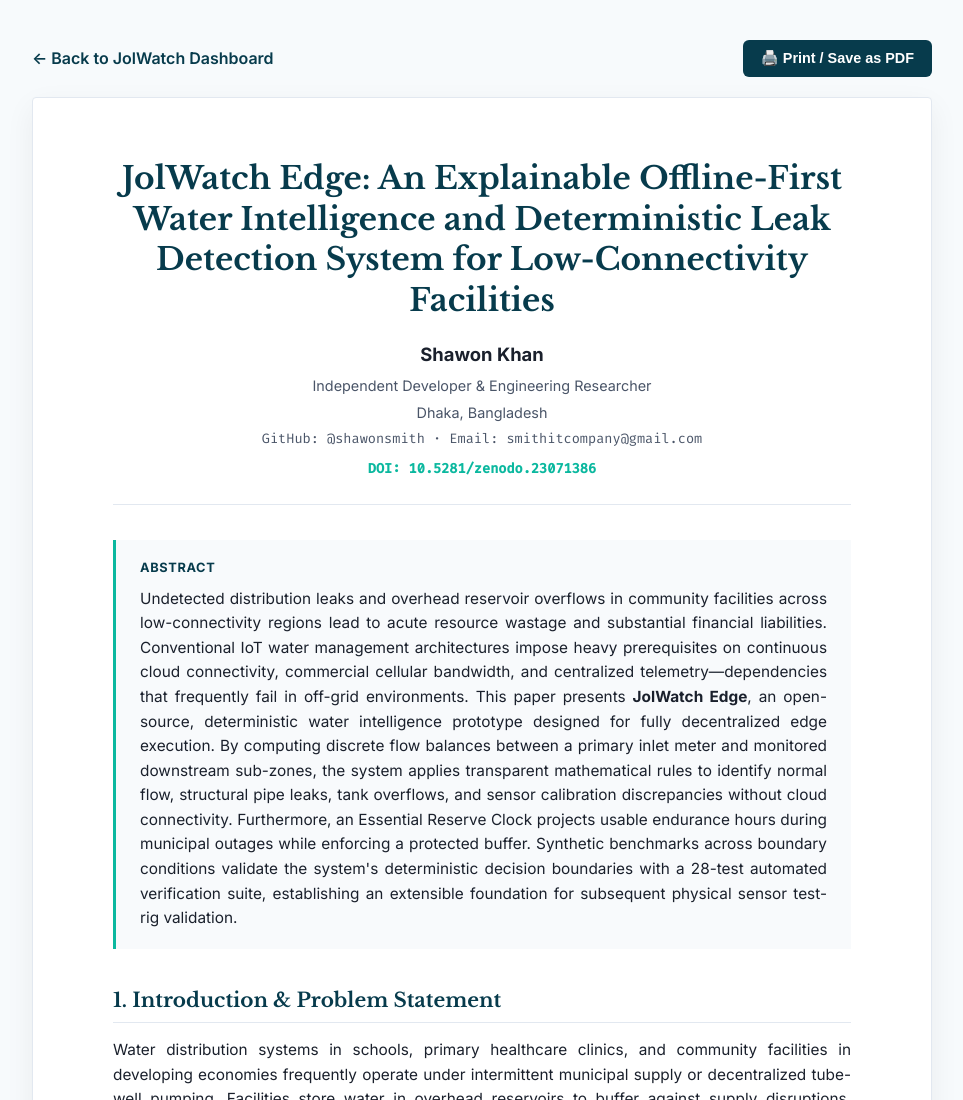
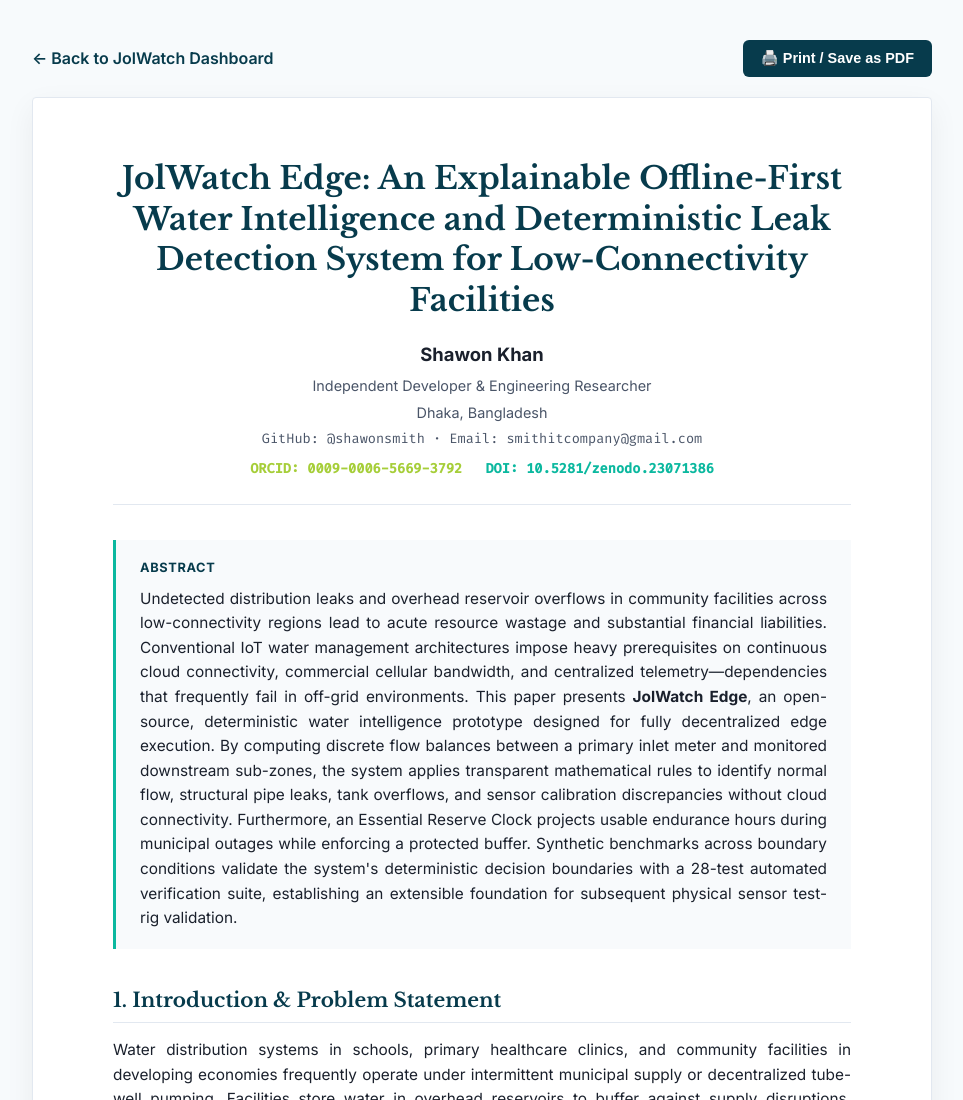
Before and after one commit to shawonsmith/jolwatch-edge, a website: page paper/index.html in a window 1280 px wide. Shown: the top 1100 px of the page, without its empty margins (158-1121 px from the left). Drawn offline with nearby package versions, Linux system fonts and the light colour scheme.

Commit message:
docs: add verified author ORCID iD 0009-0006-5669-3792 across citations and paper

```diff
--- a/paper/index.html
+++ b/paper/index.html
@@ -198,7 +198,10 @@
       <div class="author-affil">Independent Developer & Engineering Researcher</div>
       <div class="author-affil">Dhaka, Bangladesh</div>
       <div class="author-contact">GitHub: @shawonsmith · Email: smithitcompany@gmail.com</div>
-      <div class="author-contact" style="margin-top:8px;"><a href="https://doi.org/10.5281/zenodo.23071386" target="_blank" style="color:var(--accent);font-weight:600;text-decoration:none;">DOI: 10.5281/zenodo.23071386</a></div>
+      <div class="author-contact" style="margin-top:8px;">
+        <a href="https://orcid.org/0009-0006-5669-3792" target="_blank" style="color:#a6ce39;font-weight:600;text-decoration:none;margin-right:15px;">ORCID: 0009-0006-5669-3792</a>
+        <a href="https://doi.org/10.5281/zenodo.23071386" target="_blank" style="color:var(--accent);font-weight:600;text-decoration:none;">DOI: 10.5281/zenodo.23071386</a>
+      </div>
     </div>
 
     <div class="abstract-box">
```
Also changed, not shown: paper/paper.md (+1 -1 lines), README.md, 1 other file.
